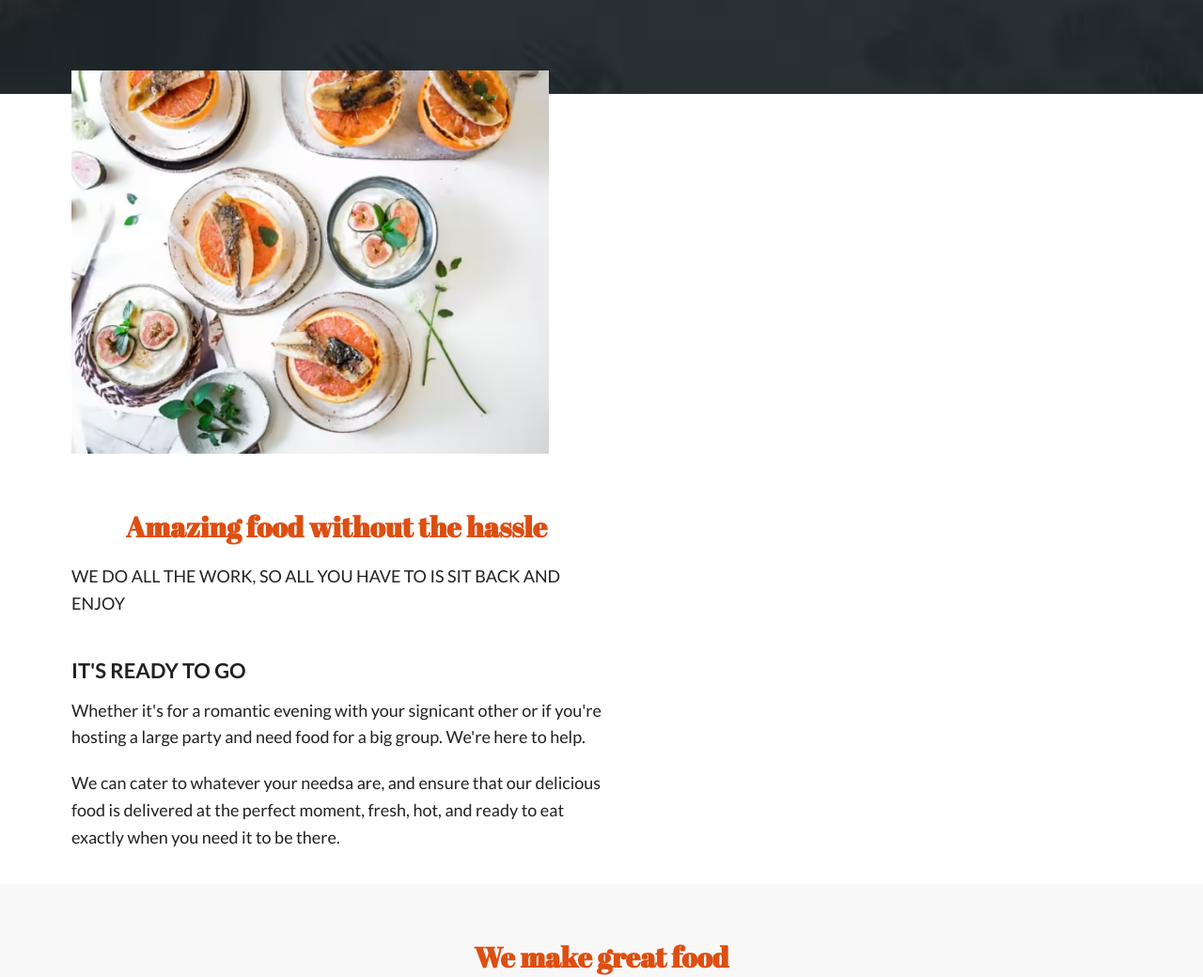
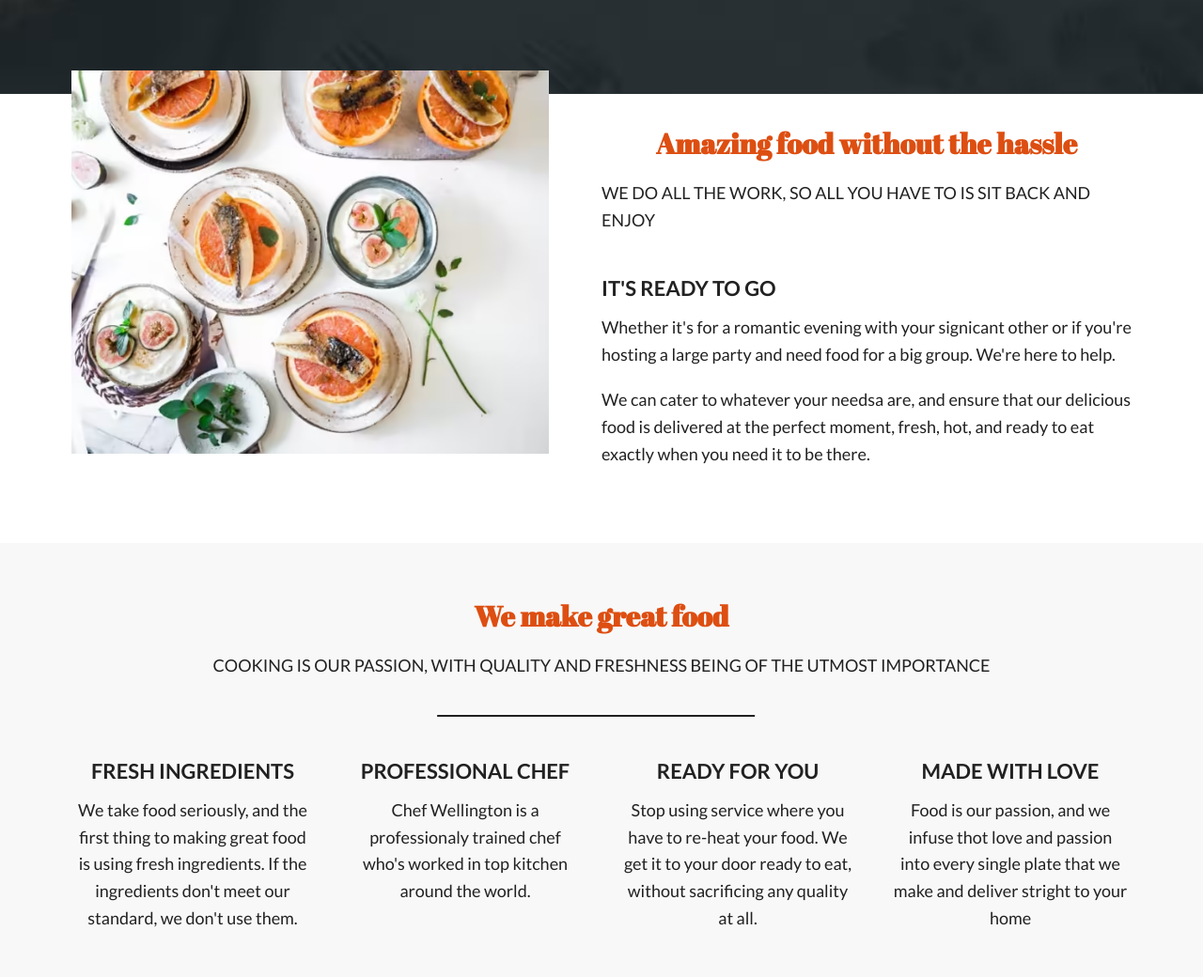
Before and after one commit to adamsJS23/Catering_rossi, a website: page index.html in a window 1280 px wide. Shown: the part 700-1740 px from the top of the page at 94% size. Drawn offline with nearby package versions, Linux system fonts and the light colour scheme; files that its build step writes are made by us from their sources.

Commit message:
Modified index.html

```diff
--- a/index.html
+++ b/index.html
@@ -54,6 +54,7 @@
       </section>
       <section class="section-about">
         <div class="container">
+          <div class="about__content">
             <img class="about__img" src="assets/about.avif" />
             <div class="about__text">
               <h2 class="heading-secondary">Amazing food without the hassle</h2>
@@ -72,6 +73,7 @@
                 delicious food is delivered at the perfect moment, fresh, hot, and
                 ready to eat exactly when you need it to be there.
               </p>
+            </div>
           </div>
         </div>
       </section>
```
Lines whose indentation alone changed are shown as unchanged.
